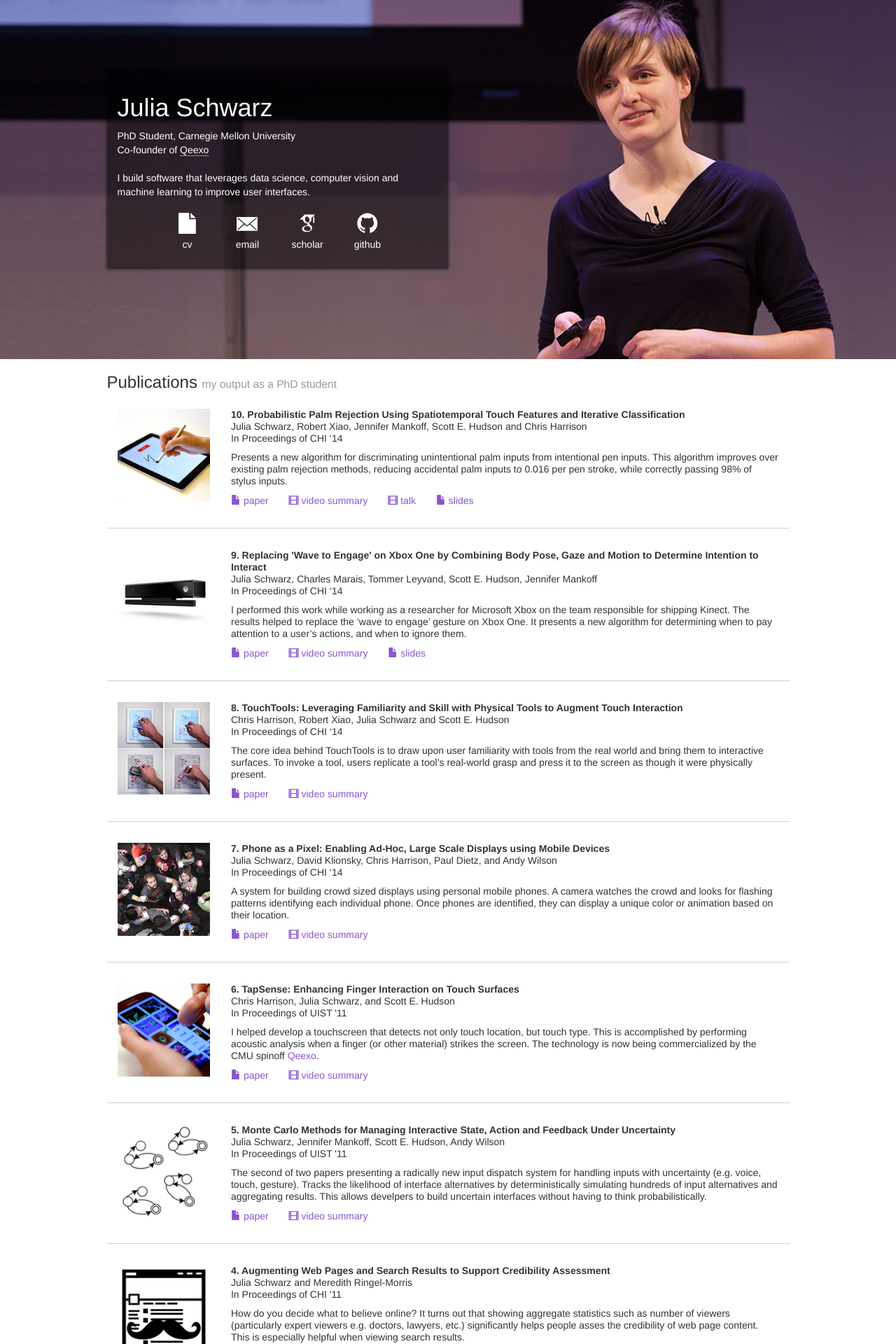
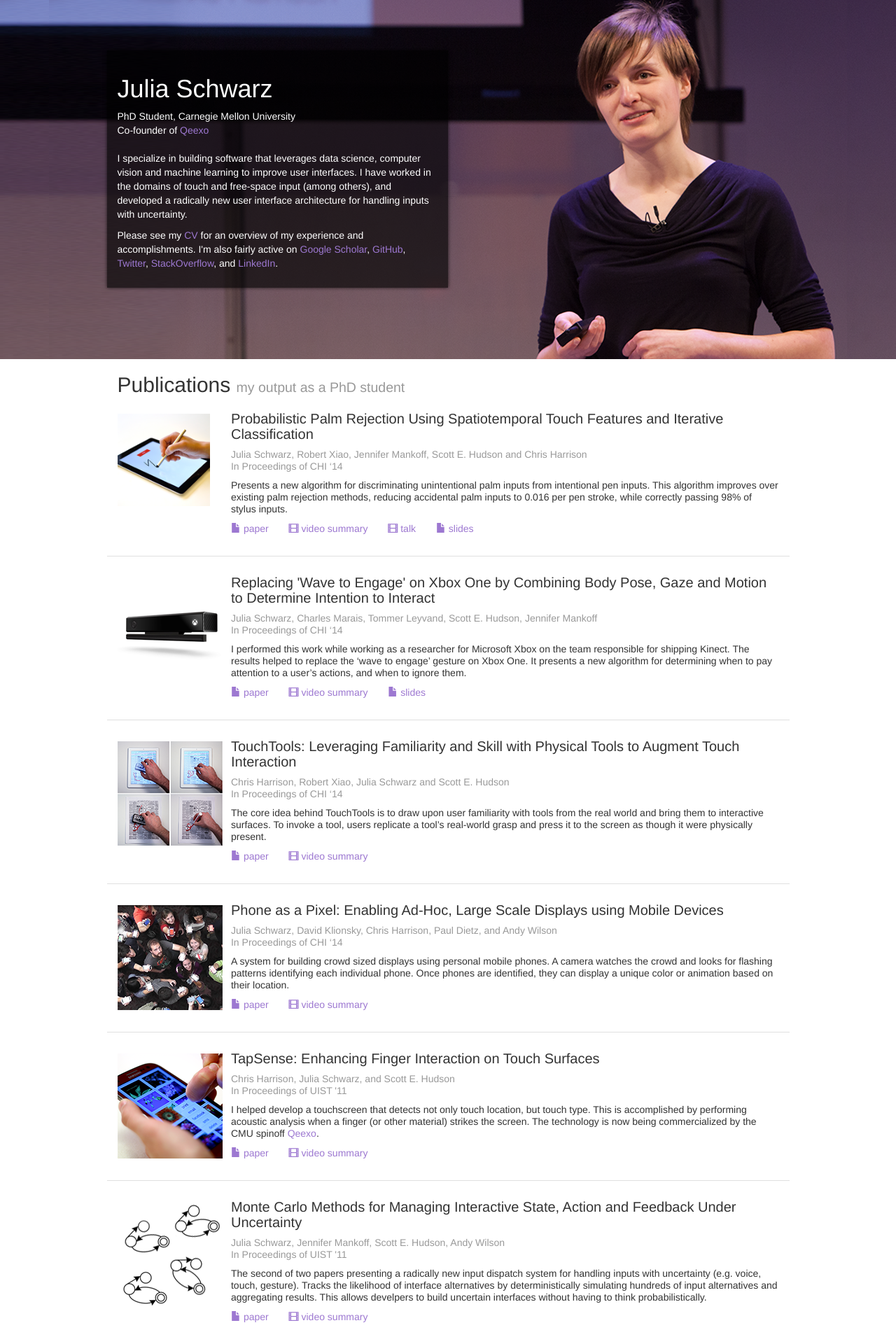
Before and after one commit to julenka/jsnet, a Jekyll site: the page built from index.html, in a window 1280 px wide. Shown: the top 1920 px of the page at 70% size. Built offline with Jekyll 4.4.1, drawn with Linux system fonts in a browser that asks for light colours; some of the changed text lies outside the part shown.

Commit message:
Touch up.

```diff
--- a/acknowledgements.html
+++ b/acknowledgements.html
@@ -8,7 +8,7 @@ title: Acknowledgements
             <p>Thank you to the following individuals/organizations for their help with the site:</p>
             <ul>
                 <li><a href="http://www.chloefan.com">Chloe Fan</a> for the lovely avatar of myself.</li>
-                <li>Tyler Murphy, Gierad Laput, and David Klionsky for their feedback</li>
+                <li>Tyler Murphy, Gierad Laput, Chris Harrison, and David Klionsky for their feedback</li>
                 <li>This site uses <a href="http://glyphicons.com/">Glyphicons</a>.</li>
             </ul>
         </div>
--- a/css/main.css
+++ b/css/main.css
@@ -18,11 +18,12 @@
     margin-top: 170px;
 }
 
-.force_left {
-    padding-left: 0px;
+.light {
+    color: #999;
 }
+
 .hero {
-    background-color: rgba(0,0,0,0.5);
+    background-color: rgba(0,0,0,0.65);
     padding: 15px;
 
     /* box shadow */
@@ -100,7 +101,7 @@ a.underline {
 .card {
     padding-top: 30px;
     padding-bottom: 30px;
-    border-top: 1px solid rgba(100,100,100, 0.3);
+    border-top: 1px solid rgba(100,100,100, 0.2);
     line-height: 17px;
 }
 
@@ -110,17 +111,33 @@ a.underline {
     line-height: 17px;
 }
 
+.card h3 {
+    margin-top: -4px;
+    font-size: 20px;
+}
+
+.card-first h3 {
+    margin-top: -4px;
+    font-size: 20px;
+}
+
+.card img {
+    max-width: 150px;
+    max-height: 150px;
+}
+
 a {
     /*color: #896CB1;*/
     /*color: #7C54B1;*/
     /*color: #735B94;*/
-    color: #8956D1;
+    /*color: #8956D1;*/
+    color: #9D78D1;
     /*color: #9C72D5;*/
 }
 a:hover {
     text-decoration: none;
     color: #53416B;
-    color: #aaa;
+    color: #777;
 }
 
 a.no-decoration{
--- a/index.html
+++ b/index.html
@@ -14,76 +14,26 @@ layout: default
             <div class="col-xs-10 col-md-5 col-xs-offset-1 hero">
                 <h1>Julia Schwarz</h1>
                 <div class="clearfix">PhD Student, Carnegie Mellon University</div>
-                <p class="clearfix bottom-spacing-small">Co-founder of <a href="http://www.qeexo.com" class="no-decoration underline">Qeexo</a></p>
+                <p class="clearfix bottom-spacing-small">Co-founder of <a href="http://www.qeexo.com">Qeexo</a></p>
 
-                <p>
-                    I build software that leverages data science, computer vision and machine learning to improve user interfaces.
-                    <!--I have worked in the domains of free-space and touch interfaces, among others.-->
+                <p>I specialize in building software that leverages data science, computer vision and machine learning to improve user interfaces.
+                    I have worked in the domains of touch and free-space input (among others), and developed a radically new user interface architecture for handling inputs with uncertainty.</p>
+                <p>Please see my <a href="schwarzjulia_cv_june2014.pdf"> CV</a> for an overview of my experience and accomplishments.
+                    I'm also fairly active on
+                    <a href="http://scholar.google.com/citations?user=Qdzson8AAAAJ&hl=en" target="_blank">Google Scholar</a>,
+                    <a href="http://www.github.com/julenka" target="_blank">GitHub</a>,
+                    <a href="http://www.twitter.com/julenka" target="_blank">Twitter</a>,
+                    <a href="http://stackoverflow.com/users/809040/julenka" target="_blank">StackOverflow</a>,
+                    and
+                    <a  href="https://www.linkedin.com/profile/view?id=27272275" target="_blank">LinkedIn</a>.
                 </p>
-                <!--<p>-->
-                    <!--My mission is to usher in a new era of intelligent interfaces can learn from past behavior and leverage context to better infer user intent.-->
-                <!--</p>-->
-
-                <!--<p>-->
-                    <!--I specialize in building software that leverages data science, computer vision and machine learning to improve user interfaces.-->
-                    <!--I have worked in the domains-->
-                    <!--<a href="{{site.baseurl}}/publications/2011/10/02/tapsense/" class="no-decoration underline">touch</a> and-->
-                    <!--<a href="{{site.baseurl}}/publications/2014/05/04/engagement/" class="no-decoration underline"> free-space input </a>, among others.-->
-
-                <!--</p>-->
-                <!--<p>-->
-                    <!--I have also developed a new <a href="" class="no-decoration underline"> user interface architecture</a>-->
-                    <!--which uses probabilities, not rules, to make decisions. This allows for the creation of-->
-                    <!--more intelligent interfaces that can adapt to our behaviors, predict future actions, and use context to-->
-                    <!--make better decisions.-->
-                <!--</p>-->
-
-                <div class="row hero_bottom">
-                    <div class="col-xs-3">
-                        <a href="schwarzjulia_cv_june2014.pdf" class="no-decoration">
-                            <img src="assets/resume.svg">
-                            <p>cv</p>
-                        </a>
-                    </div>
-                    <div class="col-xs-3">
-                        <a href="mailto:julia.schwarz@cs.cmu.edu" class="no-decoration">
-                            <img src="assets/email.svg" >
-                            <p>email</p>
-                        </a>
-                    </div>
-                    <div class="col-xs-3">
-                        <a href="http://scholar.google.com/citations?user=Qdzson8AAAAJ&hl=en&oi=ao" class="no-decoration" target="_blank">
-                            <img src="assets/google_scholar.svg">
-                            <p>
-                                scholar
-                            </p>
-                        </a>
-
-                    </div>
-                    <div class="col-xs-3">
-                        <a href="https://github.com/julenka" class="no-decoration" target="_blank">
-                            <img src="assets/github.svg">
-                            <p>
-                                github
-                            </p>
-                        </a>
-                    </div>
-                </div>
             </div>
         </div>
     </div>
 
-    <!-- Publications -->
-    <!--<div class="row">-->
-        <!--<p class="col-xs-12"></p>-->
-        <!--<div class="col-xs-10 col-xs-offset-1 force_left">-->
-            <!--Jump to <a href="#apps">Applications & Utilities</a>.-->
-        <!--</div>-->
-    <!--</div>-->
-
     <div class="row">
-        <div class="col-xs-11 col-xs-offset-1 force_left">
-            <h3> Publications <small> my output as a PhD student</small></h3>
+        <div class="col-xs-11 col-xs-offset-1">
+            <h2> Publications <small> my output as a PhD student</small></h2>
         </div>
     </div>
     {% for page in site.categories.publications %}
@@ -104,10 +54,10 @@ layout: default
                         </div>
                         <div class="col-md-10 col-xs-9">
                             <a href="{{page.url}}" class="no-decoration">
-                                <div><strong> {{ site.categories.publications.size | minus: forloop.index | plus: 1}}. {{ page.title }}  </strong></div>
+                                <div><h3> {{ page.title }}  </h3></div>
                             </a>
-                                <div class="clearfix">{{ page.authors }}</div>
-                                <div class="clearfix bottom-spacing-small">{{ page.proceedings }}</div>
+                                <div class="clearfix light">{{ page.authors }}</div>
+                                <div class="clearfix bottom-spacing-small light">{{ page.proceedings }}</div>
                                 <div class="clearfix bottom-spacing-small hidden-sm hidden-xs">{{ page.excerpt }} </div>
 
                             <div class="clearfix">
@@ -157,8 +107,8 @@ layout: default
 
     <!-- Applications & Utilities -->
     <div class="row">
-        <div class="col-xs-11 col-xs-offset-1 force_left">
-            <h3 id="apps"> Notable Side Projects <small>output from evenings and weekends</small></h3>
+        <div class="col-xs-11 col-xs-offset-1 ">
+            <h2 id="apps"> Notable Side Projects <small>output from evenings and weekends</small></h2>
         </div>
     </div>
 
@@ -188,11 +138,11 @@ layout: default
                             <a href="{{page.url}}" class="no-decoration">
                         {% endif %}
 
-                            <div><strong> {{ page.title }}</strong></div>
+                            <div><h3> {{ page.title }}</h3></div>
                         </a>
-                            <div class="clearfix">{{ page.authors }}</div>
-                            <div class="clearfix bottom-spacing-small">{{ page.proceedings }}</div>
-                            <div class="clearfix bottom-spacing-small hidden-sm hidden-xs">{{ page.excerpt }} </div>
+                            <div class="clearfi light">{{ page.authors }}</div>
+                            <div class="clearfix bottom-spacing-small light">{{ page.proceedings }}</div>
+                            <div class="clearfix bottom-spacing-small hidden-sm hidden-xs ">{{ page.excerpt }} </div>
 
                         <div class="clearfix">
                             {% if page.app_link %}
@@ -224,14 +174,14 @@ layout: default
     {% endfor %}
 
     <div class="row">
-        <div class="col-xs-offset-1 col-xs-10 force_left">
+        <div class="col-xs-offset-1 col-xs-10 ">
             <p class="force_left""> For more prior work, please see the <a href=" {{ "/archives" | prepend: site.baseurl }} ">archives</a>, which contain older sites and projects (before 2010).</p>
         </div>
 
     </div>
     <div class="row">
-        <div class="col-xs-offset-1 col-xs-10 force_left">
-            <p class="force_left" style="padding-bottom: 20px"> My other skills include
+        <div class="col-xs-offset-1 col-xs-10 ">
+            <p class="" style="padding-bottom: 20px"> My other skills include
                 <a href="https://www.youtube.com/watch?v=oFbtcwpJfrc">juggling</a>,
                 <a href="https://www.youtube.com/watch?v=ux_WZ8u_ydk">skiing</a>
                 , and
```
Also changed, not shown: favicon.ico, 1 other file.
